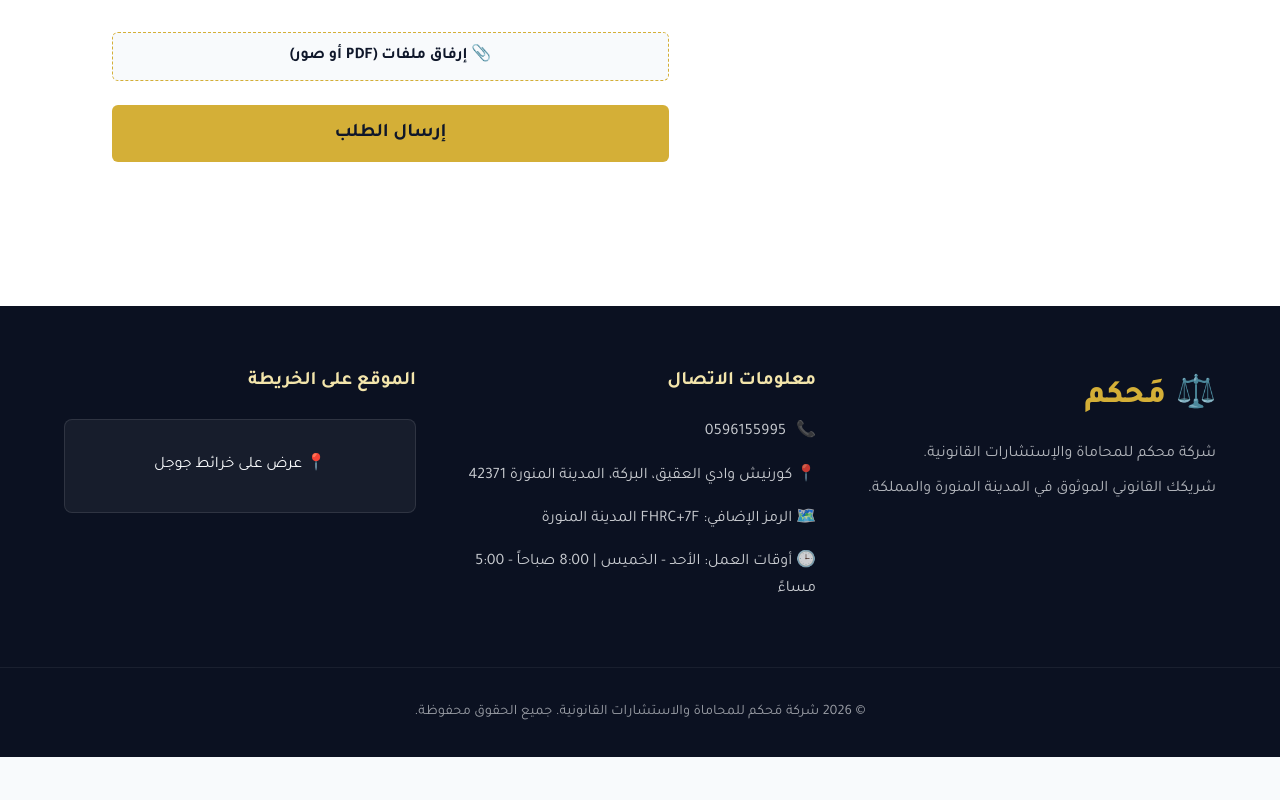
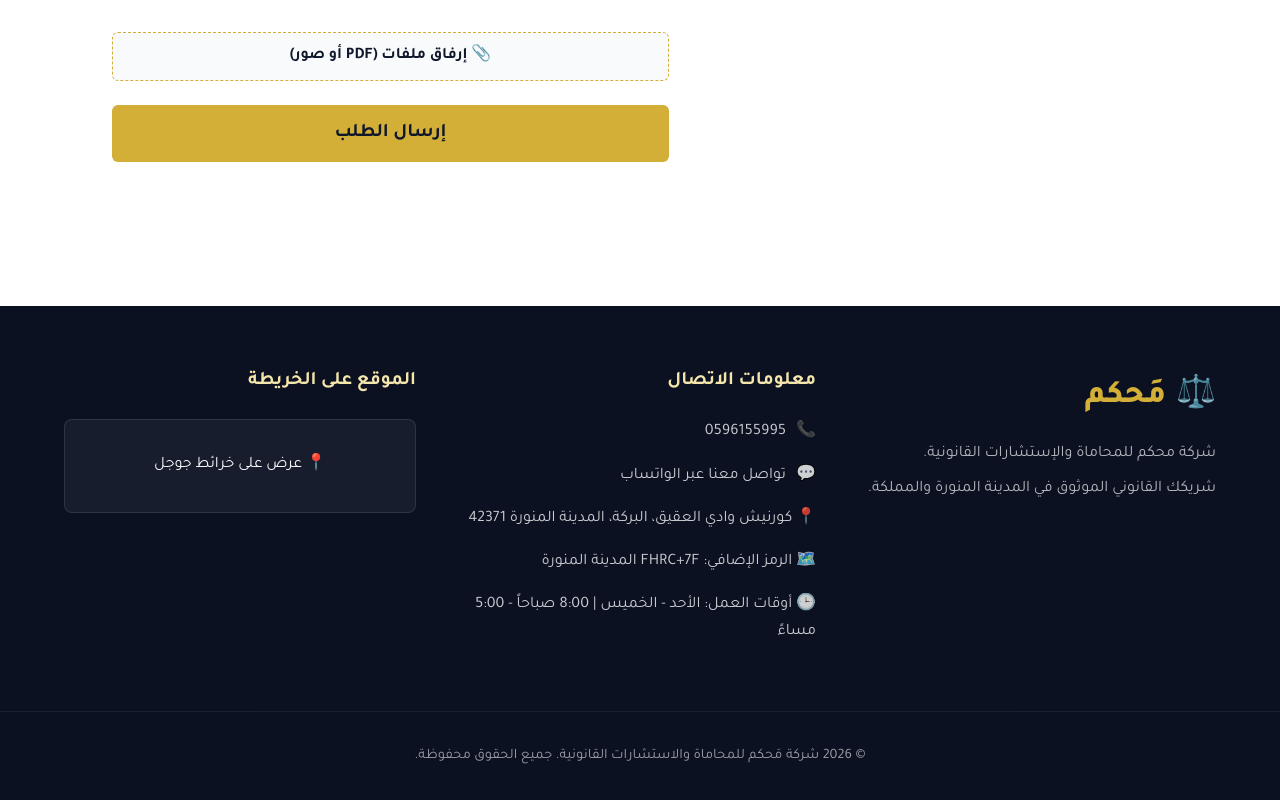
Before and after one commit to AbdulmosenAlmuzaini/muhkam, a React (Vite) app: page / in a window 1280 px wide. Shown: the part 4449-5249 px from the top of the page. Before the commit the page ends 5206 px from the top, so only its background shows below. Built offline with nearby package versions, Linux system fonts and the light colour scheme.

Commit message:
feat: add WhatsApp contact link in footer

```diff
--- a/src/components/Footer.jsx
+++ b/src/components/Footer.jsx
@@ -15,6 +15,7 @@ const Footer = () => {
           <h4>معلومات الاتصال</h4>
           <ul className="contact-list">
             <li>📞 <a href="tel:0596155995" dir="ltr">0596155995</a></li>
+            <li>💬 <a href="https://wa.me/966596155995" target="_blank" rel="noopener noreferrer">تواصل معنا عبر الواتساب</a></li>
             <li>📍 كورنيش وادي العقيق، البركة، المدينة المنورة 42371</li>
             <li>🗺️ الرمز الإضافي: FHRC+7F المدينة المنورة</li>
             <li>🕒 أوقات العمل: الأحد - الخميس | 8:00 صباحاً - 5:00 مساءً</li>
```
